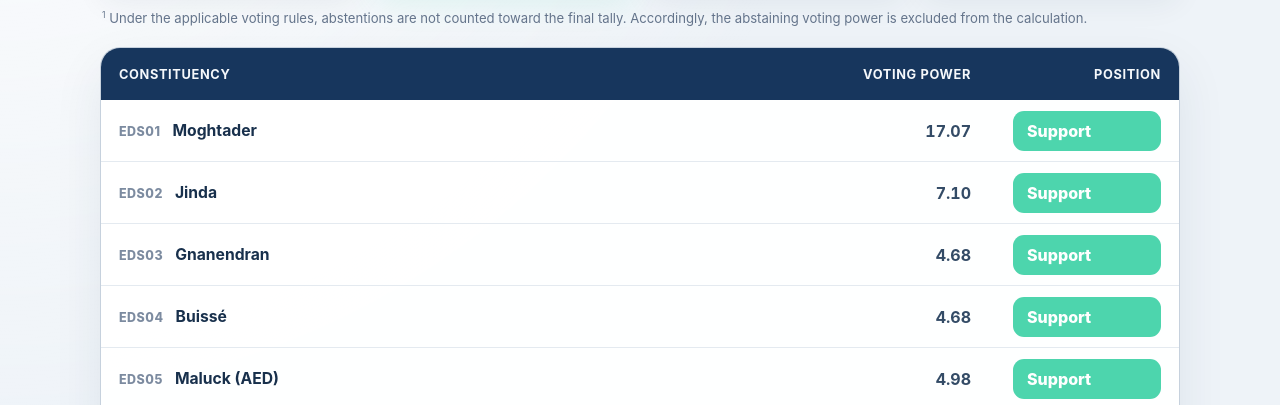
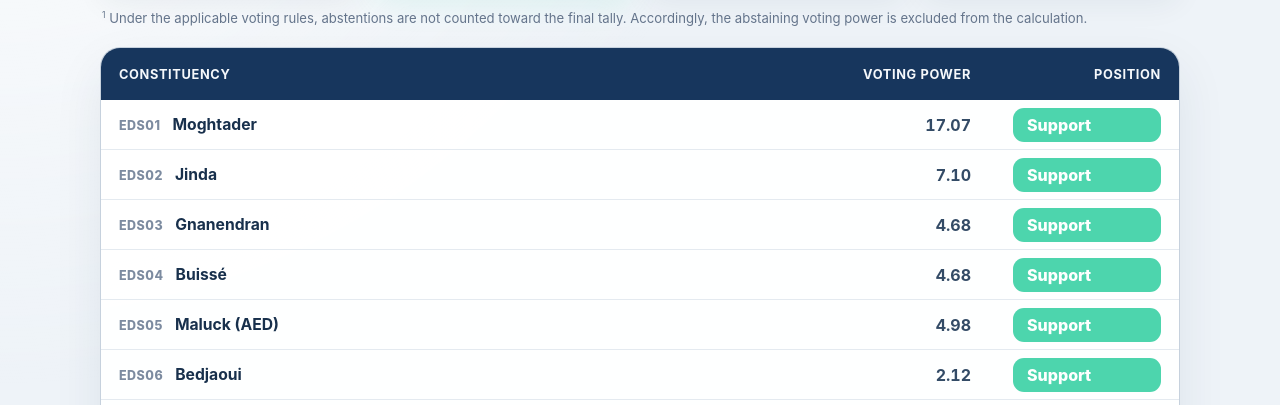
Before and after one commit to andfperez/board_vote_calc_site, a plain HTML site: page index.html in a window 1280 px wide. Shown: the part 390-795 px from the top of the page. Drawn offline with nearby package versions, Linux system fonts and the light colour scheme.

Commit message:
Refine layout and improve snapshot workflow

```diff
--- a/styles.css
+++ b/styles.css
@@ -279,7 +279,7 @@ h1 {
 }
 
 .vote-row {
-  min-height: 62px;
+  min-height: 50px;
   padding: 0 18px;
   border-bottom: 1px solid #e4eaf0;
   transition: background 150ms ease;
@@ -330,7 +330,7 @@ h1 {
 
 .position-select {
   width: 148px;
-  min-height: 40px;
+  min-height: 34px;
   padding: 0 38px 0 14px;
   border: 0;
   border-radius: 11px;
```
